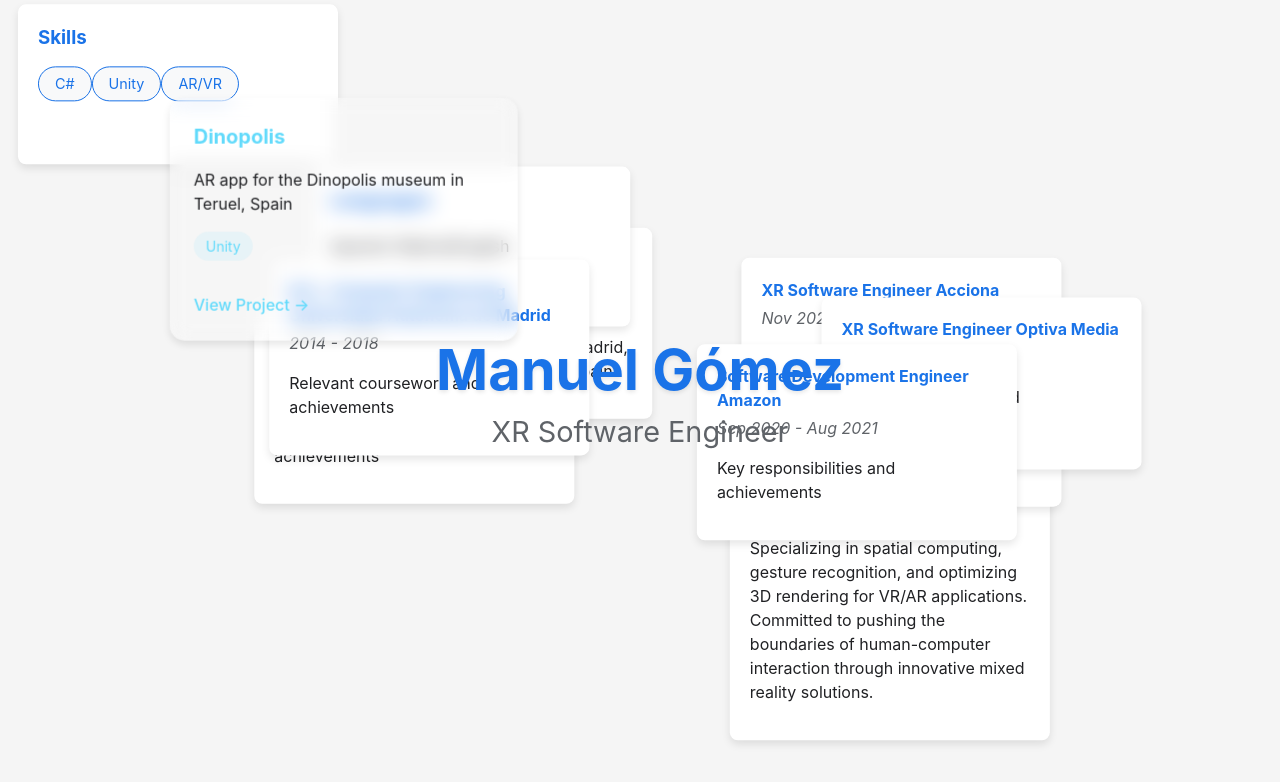
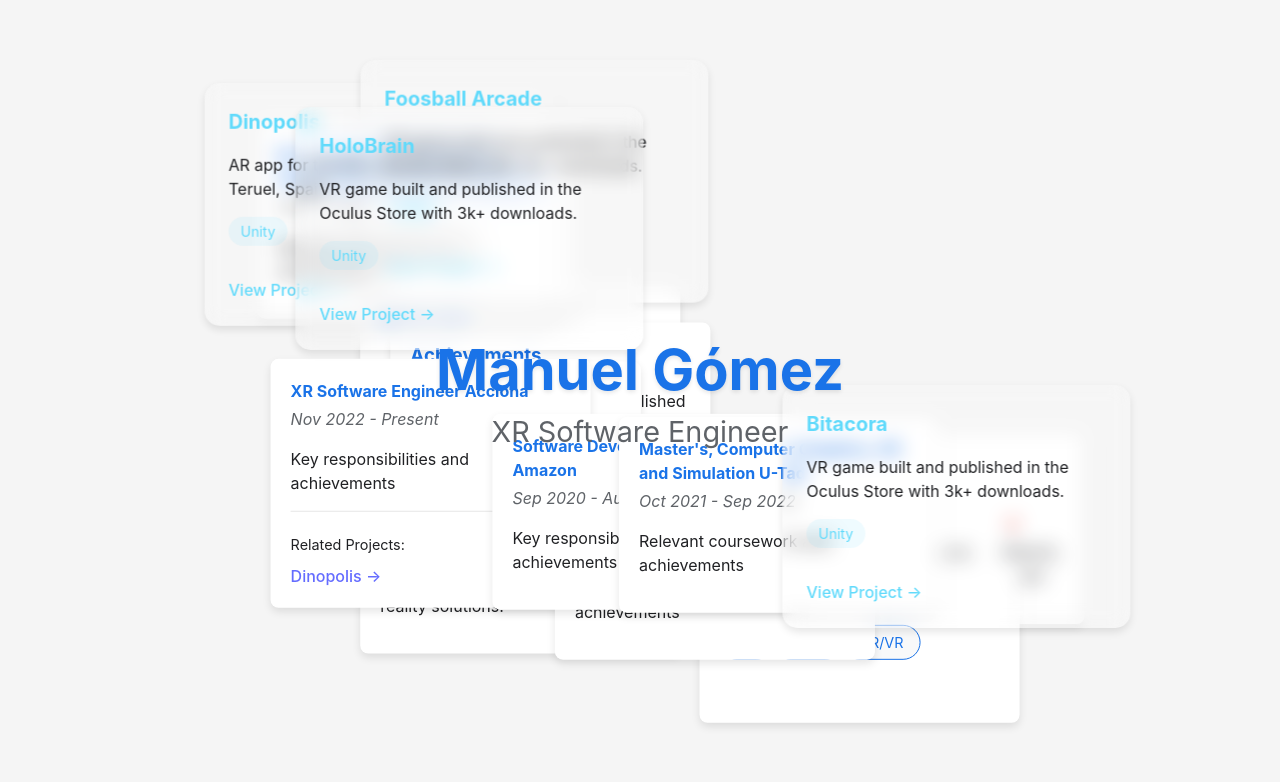
Before and after one commit to manugomez95/manueljgomez.com, a React (Vite) app: page / in a window 1280 px wide. Shown: the top 782 px of the page. Built offline with nearby package versions, Linux system fonts and the light colour scheme.

Commit message:
Add achievements

```diff
--- a/src/App.jsx
+++ b/src/App.jsx
@@ -8,7 +8,8 @@ import {
   EducationCard,
   SkillsCard,
   LanguagesCard,
-  ProjectCard
+  ProjectCard,
+  AchievementsCard
 } from './components/CVCards';
 import './styles/variables.css';
 import './styles/base.css';
@@ -16,16 +17,17 @@ import './styles/floating.css';
 import './styles/organized.css';
 
 function App() {
-  const totalCards = 3 + cvData.experience.length + cvData.education.length + 1 + cvData.projects.length; // Contact, About, Skills, Languages, Experience(s), Education(s), Projects
+  const totalCards = 4 + cvData.experience.length + cvData.education.length + 1 + cvData.projects.length; // Contact, About, Skills, Languages, Achievements, Experience(s), Education(s), Projects
   const { isOrganized, setIsOrganized, startPos: contactStartPos, getAnimation: getContactAnimation } = useCardAnimation(0, totalCards);
   const { startPos: aboutStartPos, getAnimation: getAboutAnimation } = useCardAnimation(1, totalCards);
-  const { startPos: skillsStartPos, getAnimation: getSkillsAnimation } = useCardAnimation(2, totalCards);
-  const { startPos: languagesStartPos, getAnimation: getLanguagesAnimation } = useCardAnimation(3, totalCards);
+  const { startPos: achievementsStartPos, getAnimation: getAchievementsAnimation } = useCardAnimation(2, totalCards);
+  const { startPos: skillsStartPos, getAnimation: getSkillsAnimation } = useCardAnimation(3, totalCards);
+  const { startPos: languagesStartPos, getAnimation: getLanguagesAnimation } = useCardAnimation(4, totalCards);
 
   // Pre-calculate all project animations
   const projectAnimations = cvData.projects.map((_, index) => {
     return useCardAnimation(
-      index + 4 + cvData.experience.length + cvData.education.length,
+      index + 5 + cvData.experience.length + cvData.education.length,
       totalCards
     );
   });
@@ -56,6 +58,12 @@ function App() {
             location={cvData.personalInfo.location}
           />
 
+          <AchievementsCard
+            initial={{ x: achievementsStartPos.x, y: achievementsStartPos.y }}
+            animate={getAchievementsAnimation()}
+            achievements={cvData.achievements}
+          />
+
           <SkillsCard
             initial={{ x: skillsStartPos.x, y: skillsStartPos.y }}
             animate={getSkillsAnimation()}
@@ -72,7 +80,7 @@ function App() {
         <div className="right-column">
           {isOrganized && <h3 className="section-title">Experience</h3>}
           {cvData.experience.map((job, index) => {
-            const { startPos, getAnimation } = useCardAnimation(index + 4, totalCards);
+            const { startPos, getAnimation } = useCardAnimation(index + 5, totalCards);
             const relatedProjects = cvData.projects.filter(project => project.relatedExperience === job.company);
             return (
               <ExperienceCard
@@ -87,7 +95,7 @@ function App() {
 
           {isOrganized && <h3 className="section-title education">Education</h3>}
           {cvData.education.map((edu, index) => {
-            const { startPos, getAnimation } = useCardAnimation(index + 4 + cvData.experience.length, totalCards);
+            const { startPos, getAnimation } = useCardAnimation(index + 5 + cvData.experience.length, totalCards);
             const relatedProjects = cvData.projects.filter(project => project.relatedEducation === edu.institution);
             return (
               <EducationCard
--- a/src/components/CVCards.jsx
+++ b/src/components/CVCards.jsx
@@ -32,6 +32,24 @@ export const ContactCard = ({ initial, animate, email, location }) => (
       <p>📍 {location}</p>
     </div>
   </HeaderContentCard>
+);
+
+export const AchievementsCard = ({ initial, animate, achievements }) => (
+  <BaseCard initial={initial} animate={animate} className="achievements-card">
+    <h3>Achievements</h3>
+    <div className="achievements-list">
+      {achievements.map((achievement, index) => (
+        <div key={index} className="achievement-item">
+          <span>{achievement.title}</span>
+          {achievement.relatedProject && (
+            <a href="#" className="project-reference">
+              {achievement.relatedProject} →
+            </a>
+          )}
+        </div>
+      ))}
+    </div>
+  </BaseCard>
 );
 
 export const AboutCard = ({ initial, animate, about }) => (
@@ -152,6 +170,14 @@ ContactCard.propTypes = {
   location: PropTypes.string.isRequired
 };
 
+AchievementsCard.propTypes = {
+  ...cardBasePropTypes,
+  achievements: PropTypes.arrayOf(PropTypes.shape({
+    title: PropTypes.string.isRequired,
+    relatedProject: PropTypes.string
+  })).isRequired
+};
+
 AboutCard.propTypes = {
   ...cardBasePropTypes,
   about: PropTypes.string.isRequired
--- a/src/data/cvData.js
+++ b/src/data/cvData.js
@@ -6,6 +6,20 @@ export const cvData = {
     location: "Madrid, Spain",
     about: "Passionate XR Software Engineer with expertise in developing immersive experiences using Unity, Unreal Engine, and WebXR. Specializing in spatial computing, gesture recognition, and optimizing 3D rendering for VR/AR applications. Committed to pushing the boundaries of human-computer interaction through innovative mixed reality solutions."
   },
+  achievements: [
+    {
+      title: "Foosball Arcade. Built and published a game solo and got 3k+ downloads in the Oculus Store.",
+      relatedProject: "Foosball Arcade"
+    },
+    {
+      title: "Attended Meta’s London Presence Platform Hackathon.",
+      relatedProject: "Dinopolis"
+    },
+    {
+      title: "Published research paper on VR interaction patterns",
+      relatedProject: "Dinopolis"
+    }
+  ],
   experience: [
     {
       company: "Acciona",
@@ -57,6 +71,24 @@ export const cvData = {
       technologies: ["Unity"],
       link: "https://play.google.com/store/apps/details?id=com.Dinopolis.Dinopolis&hl=es&pli=1",
       relatedExperience: "Acciona"
+    },
+    {
+      title: "Foosball Arcade",
+      description: "VR game built and published in the Oculus Store with 3k+ downloads.",
+      technologies: ["Unity"],
+      link: "https://play.google.com/store/apps/details?id=com.Dinopolis.Dinopolis&hl=es&pli=1",
+    },
+    {
+      title: "HoloBrain",
+      description: "VR game built and published in the Oculus Store with 3k+ downloads.",
+      technologies: ["Unity"],
+      link: "https://play.google.com/store/apps/details?id=com.Dinopolis.Dinopolis&hl=es&pli=1",
+    },
+    {
+      title: "Bitacora",
+      description: "VR game built and published in the Oculus Store with 3k+ downloads.",
+      technologies: ["Unity"],
+      link: "https://play.google.com/store/apps/details?id=com.Dinopolis.Dinopolis&hl=es&pli=1",
     }
   ]
 };
--- a/src/styles/organized.css
+++ b/src/styles/organized.css
@@ -96,6 +96,38 @@
   gap: 0.5rem;
   margin: 0;
   font-size: var(--font-xs);
+}
+
+/* Achievements section */
+.organized .achievements-list {
+  display: flex;
+  flex-direction: column;
+  gap: calc(var(--paper-width) * 0.01);
+}
+
+.organized .achievement-item {
+  font-size: var(--font-xs);
+  padding: calc(var(--paper-width) * 0.008);
+  display: flex;
+  align-items: center;
+  gap: 0.5rem;
+  flex-wrap: wrap;
+}
+
+.organized .achievement-item::before {
+  content: "🏆";
+  font-size: var(--font-xs);
+}
+
+.organized .achievement-item .project-reference {
+  font-size: var(--font-xs);
+  color: var(--primary-color);
+  text-decoration: none;
+  margin-left: auto;
+}
+
+.organized .achievement-item .project-reference:hover {
+  color: var(--secondary-color);
 }
 
 /* Skills section */
--- a/src/utils/animations.js
+++ b/src/utils/animations.js
@@ -1,4 +1,4 @@
-export const getRandomDuration = () => 4 + Math.random() * 6;
+export const getRandomDuration = () => 20 + Math.random() * 25;
 
 export const getBoundaries = () => ({
   left: 0,
```
